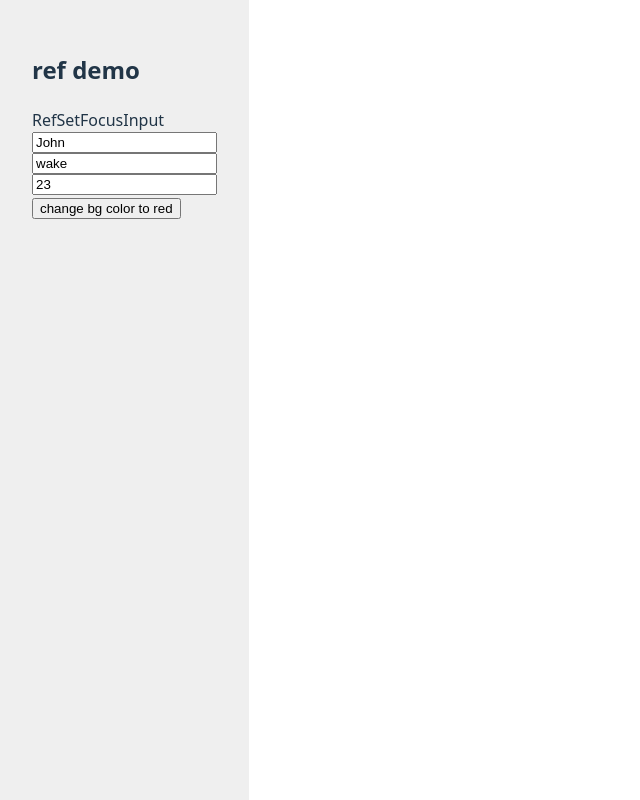
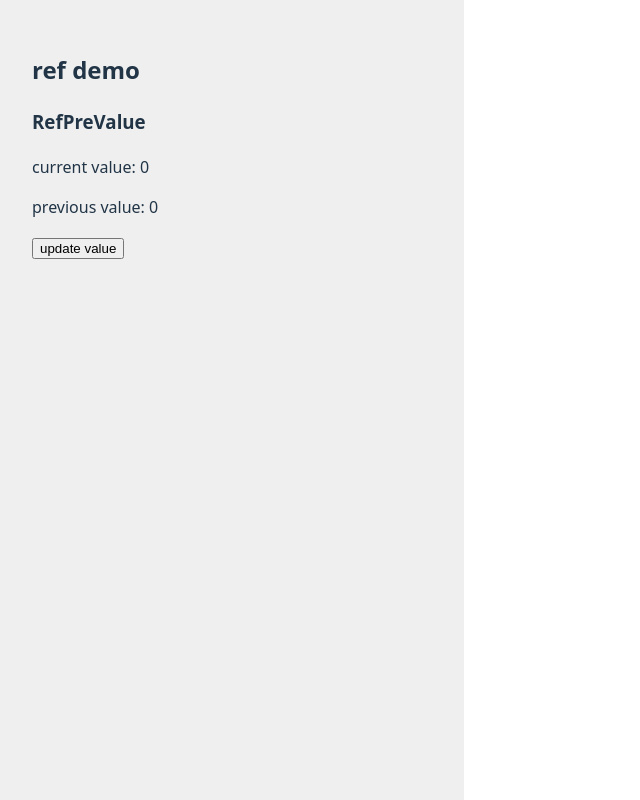
Before and after one commit to Jeinn-co/03-ref-meno-form, a React (Vite) app: page / in a window 1280 px wide. Shown: the whole page, without its empty margins (0-640 px from the left). Built offline with nearby package versions, Linux system fonts and the light colour scheme.

Commit message:
keep previous value

```diff
--- a/src/App.jsx
+++ b/src/App.jsx
@@ -2,8 +2,7 @@ import { useState, useRef, useEffect } from "react";
 import reactLogo from "./assets/react.svg";
 import viteLogo from "/vite.svg";
 import "./App.css";
-import RefSetFocusInput from "./components/RefSetFocusInput";
-// import RefPreValue from "./components/RefPreValue";
+import RefPreValue from "./components/RefPreValue";
 
 function App() {
   const [count, setCount] = useState(0);
@@ -14,13 +13,12 @@ function App() {
   return (
     <>
       <h2>ref demo</h2>
-      <RefSetFocusInput />
-      {/* <RefPreValue/> */}
-      <div>
+      <RefPreValue/>
+      {/* <div>
         <button
           onClick={handleChangeColor}
-        style={{ padding: "20 30" }}>change bg color to red</button>
-      </div>
+        style={{ padding: "20 30" }}>number count</button>
+      </div> */}
     </>
   );
 }
--- a/src/components/RefPreValue.jsx
+++ b/src/components/RefPreValue.jsx
@@ -1,11 +1,31 @@
-import React from 'react'
+import React, { useRef, useEffect, useState } from "react";
 
 const RefPreValue = () => {
+  const prevVal = useRef(0);
+  const [count, setCount] = useState(0);
+  // console.log(prevVal)
+  const handleAddClick = () => {
+    setCount((prev) => {
+      prevVal.current = prev;
+      return prev + 3;
+    });
+    // console.log("test", prevVal.current);
+  };
+
+  // useEffect(() => {
+  //   console.log("test2", prevVal.current);
+  // }, [prevVal.current]);
+
   return (
-    <div>
-      RefPreValue
+    <div style={{ width: 400 }}>
+      <h3>RefPreValue</h3>
+      <section>
+        <p> current value: {count}</p>
+        <p> previous value: {prevVal.current}</p>
+        <button onClick={handleAddClick}>update value</button>
+      </section>
     </div>
-  )
-}
+  );
+};
 
-export default RefPreValue
+export default RefPreValue;
```
